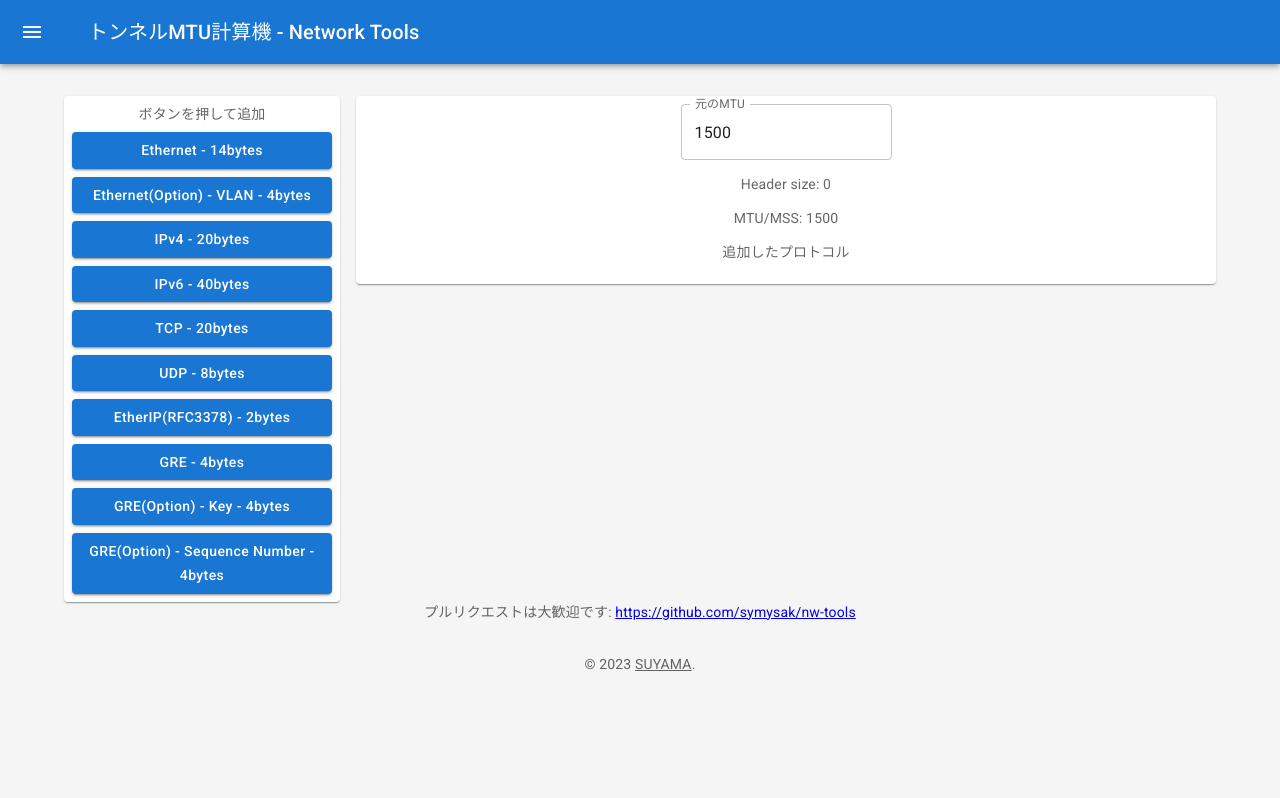
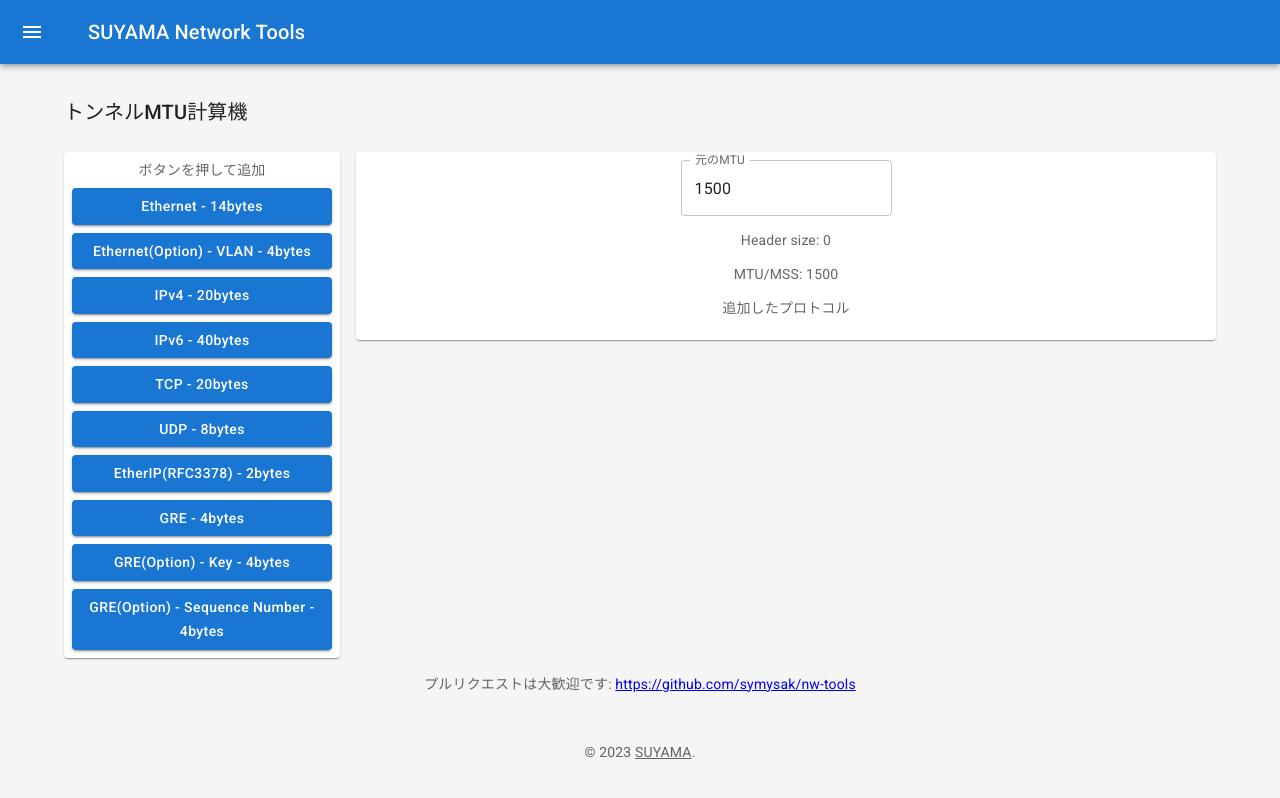
Before and after one commit to symysak/nw-tools, a React (Create React App) app: page /mtu-calculator in a window 1280 px wide. Built offline with nearby package versions, Linux system fonts and the light colour scheme.

Commit message:
h1の場所を変更

```diff
--- a/src/pages/Home.tsx
+++ b/src/pages/Home.tsx
@@ -1,14 +1,15 @@
+import { title } from "process";
 import Dashboard from "../templates/Dashboard";
 import { Helmet } from "react-helmet-async";
 
 function Home() {
-    const titleTag="Network Tools - SUYAMA";
+    const titleTag="ホーム";
     return (
         <div>
             <Helmet>
-                <title>{titleTag}</title>
+                <title>{titleTag + " - Network Tools | SUYAMA"}</title>
             </Helmet>
-            <Dashboard title="ホーム" >
+            <Dashboard title={titleTag} >
                 <a>test</a>
             </Dashboard>
         </div>
--- a/src/pages/IpAddrTable.tsx
+++ b/src/pages/IpAddrTable.tsx
@@ -38,18 +38,18 @@ for (let i = 32; i >= 0; i--) {
 }
 
 function IpAddrTable(){
-    const titleTag="IPアドレス個数表-Network Tools|SUYAMA";
+    const titleTag="IPアドレス個数表";
     return (
         <div>
             <Helmet>
-                <title>{titleTag}</title>
+                <title>{titleTag + " - Network Tools | SUYAMA"}</title>
             </Helmet>
-            <Dashboard title="IPアドレス個数表" >
+            <Dashboard title={titleTag} >
                 <TableContainer component={Paper} sx={{overflow: "auto"}}>
                     <Table size="small" aria-label="a dense table">
                         <TableHead>
                             <TableRow>
-                                <TableCell style={{minWidth:"82px"}}>CIDR</TableCell>
+                                <TableCell style={{minWidth:"85px"}}>CIDR</TableCell>
                                 <TableCell style={{minWidth:"170px"}}>サブネットマスク</TableCell>
                                 <TableCell style={{minWidth:"154px"}}>IPアドレス数</TableCell>
                             </TableRow>
--- a/src/pages/MTUcalculator.tsx
+++ b/src/pages/MTUcalculator.tsx
@@ -110,12 +110,12 @@ function MTUcalculator() {
             temp.push(
                 <div>
                     <Grid container>
-                        <Grid item xs={10}>
+                        <Grid item xs={8} sm={9} md={10}>
                             <Button variant="contained" fullWidth>
                                 {list[i].name} - {list[i].size}bytes
                             </Button>
                         </Grid>
-                        <Grid item xs={2}>
+                        <Grid item xs={4} sm={3} md={2}>
 
                             {i === 0
                             ? <IconButton disabled size="small">
@@ -159,14 +159,14 @@ function MTUcalculator() {
 
     const [textInput, setTextInput] = React.useState(1500);
 
-    const titleTag="トンネルMTU計算機-Network Tools|SUYAMA";
+    const titleTag="トンネルMTU計算機";
 
     return (
         <div>
             <Helmet>
-                <title>{titleTag}</title>
+                <title>{titleTag + " - Network Tools | SUYAMA"}</title>
             </Helmet>
-            <Dashboard title="トンネルMTU計算機" >
+            <Dashboard title={titleTag} >
                 <Grid container spacing={2}>
                     <Grid item xs={12} sm={3}>
                         <Item>
@@ -189,34 +189,11 @@ function MTUcalculator() {
                             <p>Header size: {calculateSize("header size", 0, selectedProto)}</p>
                             <p>MTU/MSS: {calculateSize("mtu/mss", textInput, selectedProto)}</p>
                             <p>追加したプロトコル</p>
-                                    {/*
-                                    {selectedProto.map((item: any) => (
-                                        <Grid container spacing={0}>
-                                            <Grid item xs={11}>
-                                                <Button variant="contained" fullWidth>
-                                                    {item.name} - {item.size}bytes
-                                                </Button>
-                                            </Grid>
-                                            <Grid item xs={1}>
-                                                <IconButton>
-                                                    <DeleteIcon fontSize="small" onClick={() => {
-                                                        setSelectedProto(copySelectedProto.filter((a: any) =>  a.id !== item.id));
-                                                    }}/>
-                                                </IconButton>
-                                                <IconButton>
-                                                    <ArrowUpward fontSize="small" onClick={() => {
-                                                        setSelectedProto(copySelectedProto)
-                                                    }}/>
-                                                </IconButton>
-                                            </Grid>
-                                        </Grid>
-                                    ))}
-                                    */}
-                                    <SelectedProtoList list={selectedProto} />
+                                <SelectedProtoList list={selectedProto} />
                         </Item>
                     </Grid>
                 </Grid>
-                <Typography component="p" variant="body2" color="text.secondary" align="center" >
+                <Typography component="p" variant="body2" color="text.secondary" align="center" padding={2}>
                     プルリクエストは大歓迎です: <a href="https://github.com/symysak/nw-tools">https://github.com/symysak/nw-tools</a>
                 </Typography>
             </Dashboard>
--- a/src/templates/Dashboard.tsx
+++ b/src/templates/Dashboard.tsx
@@ -144,13 +144,13 @@ export default function Dashboard(props: Props) {
               <MenuIcon />
             </IconButton>
             <Typography
-              component="h1"
+              component="div"
               variant="h6"
               color="inherit"
               noWrap
               sx={{ flexGrow: 1 }}
             >
-              {props.title} - Network Tools
+              SUYAMA Network Tools
             </Typography>
            </Toolbar>
         </AppBar>
@@ -189,6 +189,16 @@ export default function Dashboard(props: Props) {
         >
           <Toolbar />
           <Container maxWidth={maxWidth} sx={{ mt: 4, mb: 4 }}>
+            <Typography
+              component="h1"
+              variant="h6"
+              color="inherit"
+              noWrap
+              paddingBottom={3}
+              sx={{ flexGrow: 1 }}
+            >
+              {props.title}
+            </Typography>
             {props.children}
             <Copyright sx={{ pt: 4 }} />
           </Container>
```
Also changed, not shown: src/pages/OoklaServerList.tsx (+3 -3 lines).
